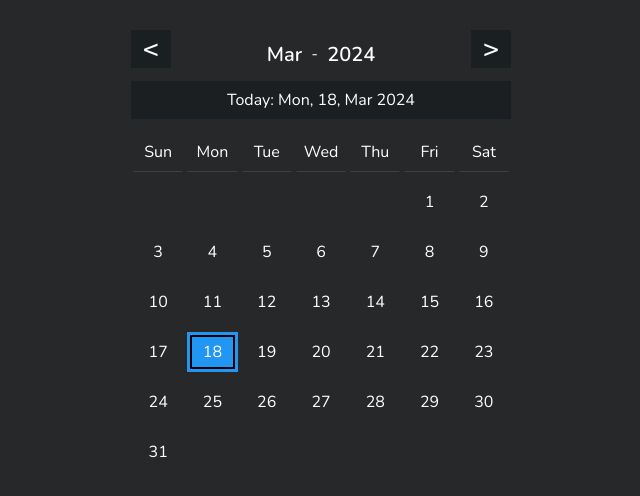
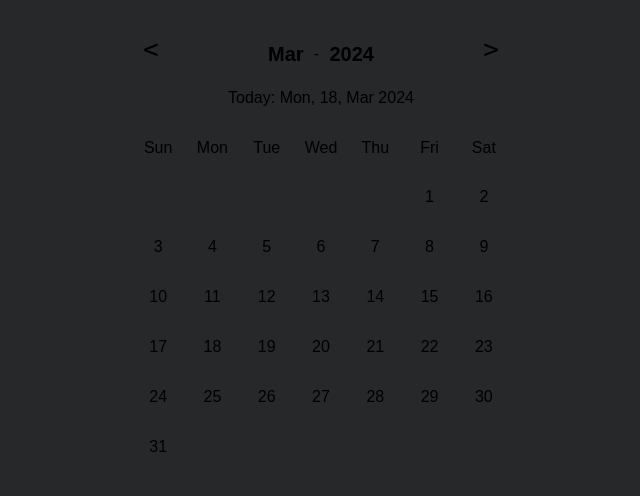
Before and after one commit to Nunuaddi/Notion-Widgets, a plain HTML site: page Index.html in a window 1280 px wide. Shown: the whole page, without its empty margins (319-959 px from the left). Drawn offline with nearby package versions, Linux system fonts and the light colour scheme.

Commit message:
Update Index.html

```diff
--- a/Index.html
+++ b/Index.html
@@ -1,12 +1,7 @@
-<!--
-Source https://codepen.io/ismailvtl/pen/KrVrbp
--->
 <html>
 <head>
 <style>
 
-@import url('https://fonts.googleapis.com/css?family=Nunito:400,600');
-:root {
     --calendar-bg-color: #262829;
     --calendar-font-color: #FFF;
     --weekdays-border-bottom-color: #404040;
```
